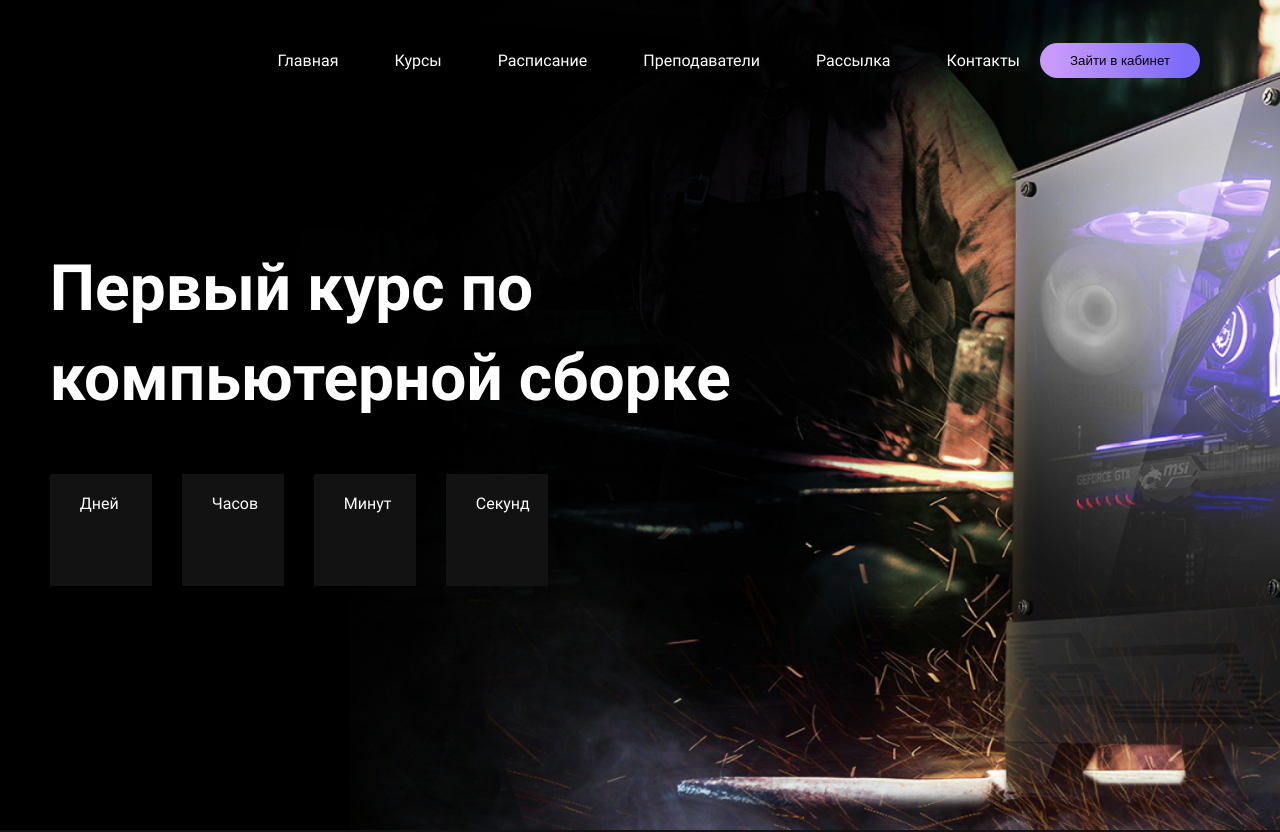
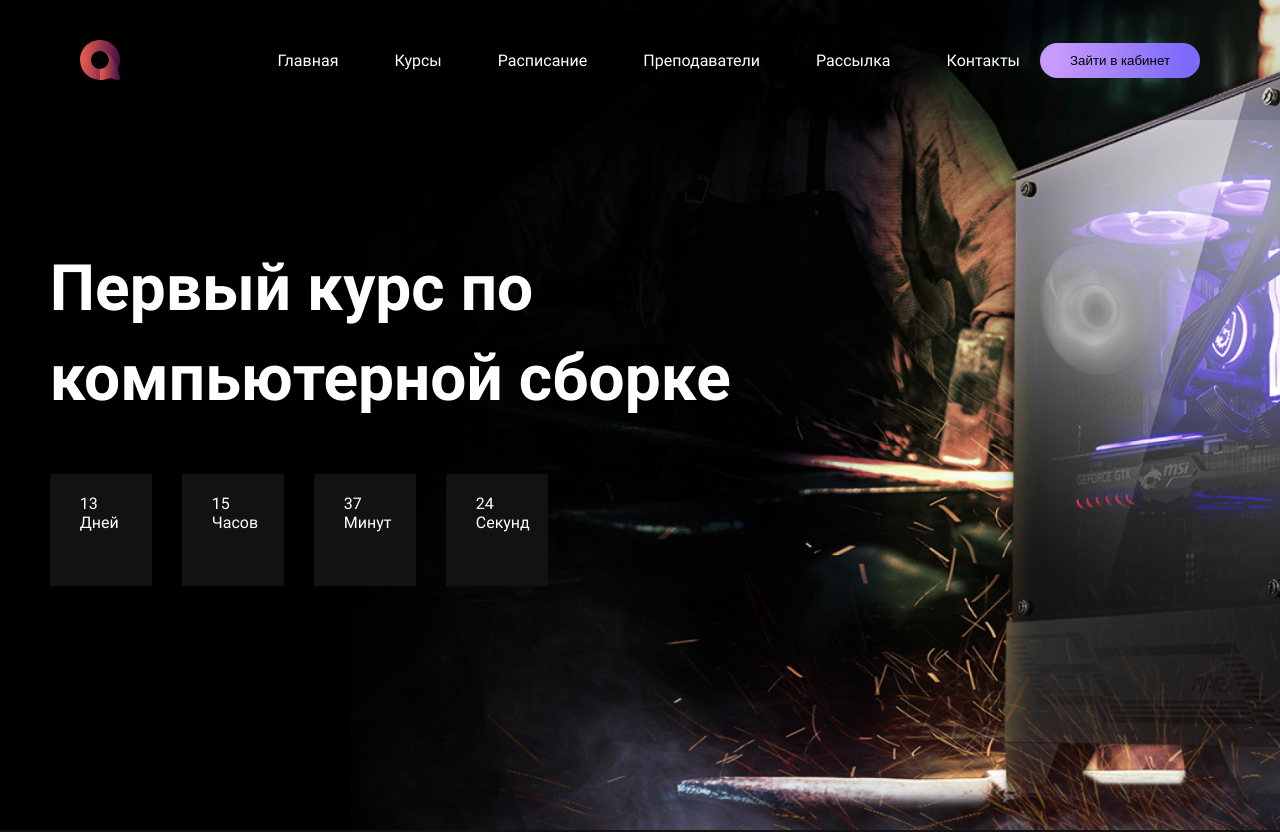
Before and after one commit to MargaritaKh0708/Website-CompSchool, a React (Create React App) app: page / in a window 1280 px wide. Shown: the top 832 px of the page. Built offline with nearby package versions, Linux system fonts and the light colour scheme.

Commit message:
add a half of timer feature

```diff
--- a/src/components/footer/_footer.scss
+++ b/src/components/footer/_footer.scss
@@ -1,5 +1,6 @@
 .footer {
   padding-top: 200px;
+  padding-bottom: 50px;
 
   &__wrapper {
     justify-content: center;
@@ -28,7 +29,7 @@
     & label {
       position: relative;
       display: flex;
-      width: 332px;
+      width: 492px;
     }
 
 
@@ -44,7 +45,7 @@
     & label button {
       @extend .order-line__btn;
       position: absolute;
-      right: -110px;
+      right: 0px;
     }
   }
 
--- a/src/components/header/Header.tsx
+++ b/src/components/header/Header.tsx
@@ -1,9 +1,10 @@
+import logo from 'assets/img/logo.svg'
 
 export const Header: React.FC = () => {
     return (
         <header className='header container'>
             <div className='header__wrapper'>
-                <div className='header__logo'></div>
+                <div className='header__logo'><img src={logo} alt="logo" /></div>
                 <nav className='header__navigation'>
                 <ul className='header__navigation-list'>
                     <li className='header__navigation-item'><a href="#main">Главная</a></li>
--- a/src/components/header/_header.scss
+++ b/src/components/header/_header.scss
@@ -7,6 +7,7 @@
 
     &__wrapper {
         justify-content: space-between;
+        background: $c-light-black;
         align-items: center;
         padding: 40px 80px;
 
--- a/src/components/presentation-block/PresentationBlock.tsx
+++ b/src/components/presentation-block/PresentationBlock.tsx
@@ -1,17 +1,14 @@
+import { Timer } from "./timer/Timer"
 
-export const PresentationBlock: React.FC =() => {
+
+export const PresentationBlock: React.FC = () => {
      return (
         <section
          className='presentation-block container'>
             <div className='presentation-block__wrapper wrapper'>
                 <h1 className='presentation-block__title'>Первый курс
 по компьютерной сборке</h1>
-                <div className='presentation-block__timer'>
-                    <div className='presentation-block__timer-item'> <span className='prentation-block__timer-title'>Дней</span></div>
-                    <div className='presentation-block__timer-item'><span className='prentation-block__timer-title'>Часов</span></div>
-                    <div className='presentation-block__timer-item'><span className='prentation-block__timer-title'>Минут</span></div>
-                    <div className='presentation-block__timer-item'><span className='prentation-block__timer-title'>Секунд</span></div>
-                </div>
+                <Timer/>
             </div>
          </section>
      )
--- /dev/null
+++ b/src/components/presentation-block/timer/Timer.tsx
@@ -0,0 +1,33 @@
+
+import { useState, useEffect } from 'react';
+
+export const Timer: React.FC = () => {
+
+
+
+    const [timeDistance, setTimeDistance] = useState<number>(new Date("Jan 14, 1970 15:37:25").getTime());
+
+
+    useEffect(() => {
+        const timer = setInterval(() => {
+         setTimeDistance(() => timeDistance >= 1 ? timeDistance - 1 : 0);
+            console.log('this', timeDistance)
+        }, 1000)
+
+        return () => clearInterval(timer)
+    }, [timeDistance])
+
+
+    let days = Math.floor(timeDistance / (1000 * 60 * 60 * 24));
+    let hours = Math.floor((timeDistance % (1000 * 60 * 60 * 24)) / (1000 * 60 * 60));
+    let minutes = Math.floor((timeDistance % (1000 * 60 * 60)) / (1000 * 60));
+    let seconds = Math.floor((timeDistance % (1000 * 60)) / 1000);
+
+    return (
+        <div className='presentation-block__timer'>
+            <div className='presentation-block__timer-item'>{days} <span className='prentation-block__timer-title'>Дней</span></div>
+            <div className='presentation-block__timer-item'>{hours}<span className='prentation-block__timer-title'>Часов</span></div>
+            <div className='presentation-block__timer-item'>{minutes}<span className='prentation-block__timer-title'>Минут</span></div>
+            <div className='presentation-block__timer-item'>{seconds}<span className='prentation-block__timer-title'>Секунд</span></div>
+        </div>)
+}
--- a/src/components/teachers-block/Teahers.tsx
+++ b/src/components/teachers-block/Teahers.tsx
@@ -36,7 +36,7 @@ export const Teachers: React. FC = () => {
                     <h2>Ваши преподаватели</h2>
             </div>
             <div className='teachers__list'> {teachers.map(teacher => (
-                <TeachersItem teacherName={teacher.teacherName} possition={teacher.possition} photo={teacher.photo}/>
+                <TeachersItem teacherName={teacher.teacherName} possition={teacher.possition} photo={teacher.photo} key={teacher.photo}/>
             ))}</div>
 
             </div>
--- a/src/index.css
+++ b/src/index.css
@@ -65,6 +65,7 @@ a {
 }
 .header__wrapper {
   justify-content: space-between;
+  background: rgba(0, 0, 0, 0.1019607843);
   align-items: center;
   padding: 40px 80px;
   display: flex;
@@ -490,6 +491,7 @@ a {
 
 .footer {
   padding-top: 200px;
+  padding-bottom: 50px;
 }
 .footer__wrapper {
   justify-content: center;
@@ -515,7 +517,7 @@ a {
 .footer__form label {
   position: relative;
   display: flex;
-  width: 332px;
+  width: 492px;
 }
 .footer__form label input {
   background: rgba(255, 255, 255, 0.2509803922);
@@ -527,7 +529,7 @@ a {
 }
 .footer__form label button {
   position: absolute;
-  right: -110px;
+  right: 0px;
 }
 .footer__social {
   padding-top: 30px;
--- a/src/styles/_variables.scss
+++ b/src/styles/_variables.scss
@@ -16,6 +16,7 @@ $c-light-white-025: #ffffff40;
 $c-light-white-08: #ffffffcc;
 $c-light-white-03: #ffffff4d;
 $c-light-white: #ffffff66;
+$c-light-black: #0000001a;
 $c-black: #000;
 $c-white: #fff;
 
```
Also changed, not shown: public/manifest.json, 1 other file (tests, documents, lock files or other folders).
